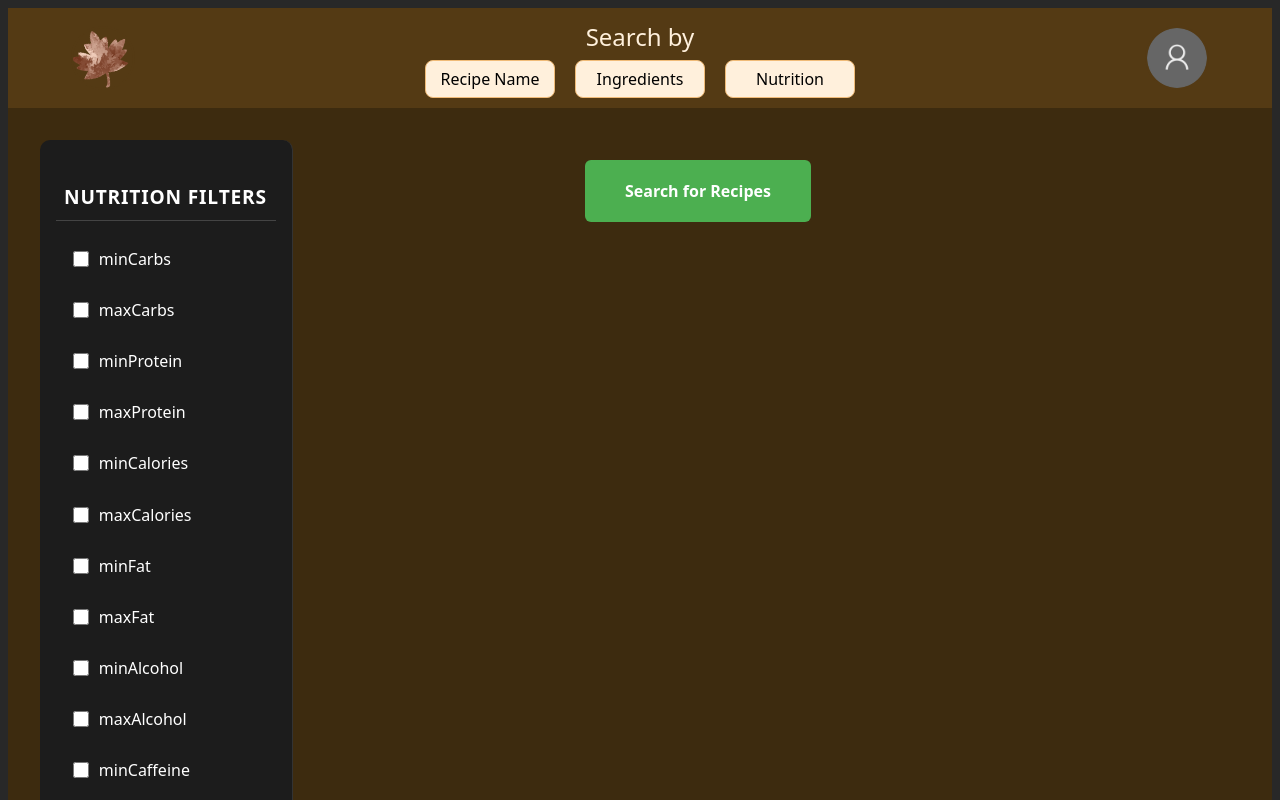
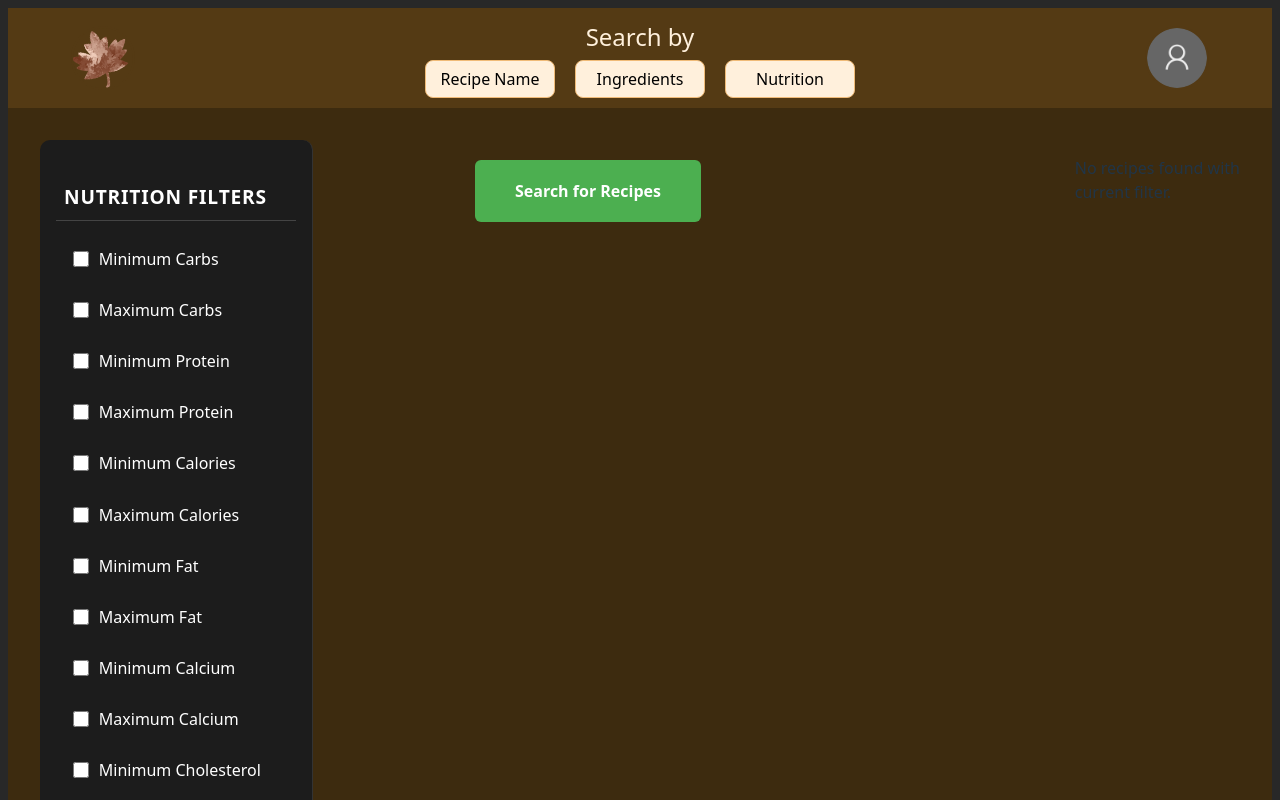
Before and after one commit to gduongmsu/LetMeCook, a React (Vite) app in the folder frontend/: page /search-by-nutrition in a window 1280 px wide. Shown: the top 800 px of the page. Built offline with nearby package versions, Linux system fonts and the light colour scheme.

Commit message:
Updated sidebar with proper data type and options.

```diff
--- a/frontend/src/features/nutrition/components/NutritionField.jsx
+++ b/frontend/src/features/nutrition/components/NutritionField.jsx
@@ -20,7 +20,7 @@ function NutritionField({ option, onValueChange }) {
             <label className='nutrition-label'>{option}</label>
             <input
                 type="number"
-                placeholder={`Enter a number`}
+                placeholder={`Enter a value`}
                 value={value}
                 onChange={handleChange}
                 className='nutrition-input'
--- a/frontend/src/features/nutrition/components/NutritionSideBar.css
+++ b/frontend/src/features/nutrition/components/NutritionSideBar.css
@@ -1,5 +1,5 @@
 .sidebar {
-    width: 220px;
+    width: 240px;
     background: #1c1c1c;
     color: white;
     padding: 1rem;
--- a/frontend/src/features/nutrition/components/NutritionSideBar.jsx
+++ b/frontend/src/features/nutrition/components/NutritionSideBar.jsx
@@ -19,29 +19,29 @@ function NutritionSideBar({ options, onSelect }) {
 
 
     return (
-
         <div className="sidebar">
             <h3 className="sidebar-title">Nutrition Filters</h3>
             <div className="sidebar-options">
-                {options.map((option, index) => (
+                {Object.entries(options).map(([key, value]) => (
                     <label
-                        key={index}
-                        className={`sidebar-option ${selected === option ? "selected" : ""
-                            }`}
+                        key={key}
+                        className={`sidebar-option ${selected.includes(key) ? "selected" : ""}`}
                     >
                         <input
                             type="checkbox"
-                            checked={selected.includes(option)}
-                            onChange={() => handleClick(option)}
+                            checked={selected.includes(key)}
+                            onChange={() => handleClick(key)}
                             className="sidebar-checkbox"
                             onClick={(e) => e.stopPropagation()}
-
                         />
-                        <span className="sidebar-option-text">{option}</span>
+                        <span className="sidebar-option-text">
+                            {value.label}
+                            {/* {value.label} ({value.unit}) */}
+                        </span>
                     </label>
                 ))}
             </div>
         </div>
-    )
+    );
 }
 export default NutritionSideBar
--- a/frontend/src/features/nutrition/components/RecipeByNutrients.jsx
+++ b/frontend/src/features/nutrition/components/RecipeByNutrients.jsx
@@ -3,36 +3,102 @@ import { useState } from 'react';
 import NutritionSideBar from './NutritionSideBar';
 import NutritionField from './NutritionField';
 import { searchRecipeByNutrients } from '../../../api/SearchByNutrients';
+import RecipeCard from './RecipeCard';
 
 function RecipeByNutrients() {
 
-  const nutritionOptions = [
-    "minCarbs",
-    "maxCarbs",
-    "minProtein",
-    "maxProtein",
-    "minCalories",
-    "maxCalories",
-    "minFat",
-    "maxFat",
-    "minAlcohol",
-    "maxAlcohol",
-    "minCaffeine",
-    "maxCaffeine",
-    "minCopper",
-    "maxCopper",
-    "minCholine",
-    "maxCholine",
-    "minCholesterol",
-    "maxCholesterol",
-    "minFluoride",
-    "maxFluoride",
-    "minSaturatedFat",
-    "maxSaturatedFat",
-    "minFiber",
-    "maxFiber"
+  const nutritionOptions = {
+    minCarbs: {
+      label: "Minimum Carbs",
+      unit: "g"
+    },
+    maxCarbs: {
+      label: "Maximum Carbs",
+      unit: "g"
+    },
+    minProtein: {
+      label: "Minimum Protein",
+      unit: "g"
+    },
+    maxProtein: {
+      label: "Maximum Protein",
+      unit: "g"
+    },
+    minCalories: {
+      label: "Minimum Calories",
+      unit: "Kcal"
+    },
+    maxCalories: {
+      label: "Maximum Calories",
+      unit: "Kcal"
+    },
+    minFat: {
+      label: "Minimum Fat",
+      unit: "g"
+    },
+    maxFat: {
+      label: "Maximum Fat",
+      unit: "g"
+    },
+    minCalcium: {
+      label: "Minimum Calcium",
+      unit: "mg"
+    },
+    maxCalcium: {
+      label: "Maximum Calcium",
+      unit: "mg"
+    },
+    minCholesterol: {
+      label: "Minimum Cholesterol",
+      unit: "mg"
+    },
+    maxCholesterol: {
+      label: "Maximum Cholesterol",
+      unit: "mg"
+    },
+    minSaturatedFat: {
+      label: "Minimum Saturated Fats",
+      unit: "g"
+    },
+    maxSaturatedFat: {
+      label: "Maximum Saturated Fats",
+      unit: ""
+    },
+    minFiber: {
+      label: "Minimum Fiber",
+      unit: "g"
+    },
+    maxFiber: {
+      label: "Maximum Fiber",
+      unit: "g"
+    },
+    minSodium: {
+      label: "Minimum Sodium",
+      unit: "mg"
+    },
+    maxSodium: {
+      label: "Maximum Sodium",
+      unit: "mg"
+    },
+    minSugar: {
+      label: "Minimum Sugar",
+      unit: "g"
+    },
+    maxSugar: {
+      label: "Maximum Sugar",
+      unit: "g"
+    }
 
-  ];
+    /*
+    //possible other:
+    //minCaffeine
+    //maxCaffeine
+    //min/maxIron
+    //min/maxPotassium
+    //min/maxMagnesium
+  */
+
+  };
 
   const [selectedOptions, setSelectedOptions] = useState([]);
   const [recipes, setRecipes] = useState([]) //return recipes, set state as an array (json returned is [])
@@ -40,7 +106,7 @@ function RecipeByNutrients() {
 
 
   const handleSelect = (options) => {
-    setSelectedOptions(options); //grab array
+    setSelectedOptions(options);
   }
 
   const handleValueChange = (option, value) => {
@@ -67,8 +133,8 @@ function RecipeByNutrients() {
     <div className="layout">
       <div className="nutrition-sidebar">
         <NutritionSideBar
-          options={nutritionOptions}
-          onSelect={handleSelect}
+          options={nutritionOptions} //pass whole object
+          onSelect={handleSelect} //
         />
       </div>
 
@@ -90,7 +156,21 @@ function RecipeByNutrients() {
           Search for Recipes
         </button>
       </div>
+      <div className="recipe-results">
+        {recipes.length > 0 ? (
+          recipes.map((recipe) => ( //iterates over array returned from GET request
+            <RecipeCard
+              key={recipe.id}
+              recipe={recipe}
+            />
+          ))
+        ) : (
+          <p>No recipes found with current filter.</p>
+        )}
+      </div>
     </div>
+
+
   )
 }
 
--- /dev/null
+++ b/frontend/src/features/nutrition/components/RecipeCard.jsx
@@ -0,0 +1,29 @@
+import "./RecipeCard.css"
+
+function RecipeCard({ recipe, activeFields }) { //recipe represents each object within the array returned frm spoonacular
+
+
+    return (
+        <div className="recipe-card">
+            <img
+                src={recipe.image}
+                alt={recipe.title}
+                className="recipe-image"
+            />
+            <div className="recipe-content">
+                <h3 className="recipe-title">
+                    {recipe.title}
+                </h3>
+
+                <div className="recipe-info">
+
+                </div>
+
+            </div>
+
+        </div>
+    )
+}
+
+
+export default RecipeCard
```
Also changed, not shown: frontend/src/features/nutrition/components/RecipeCard.css (added).
